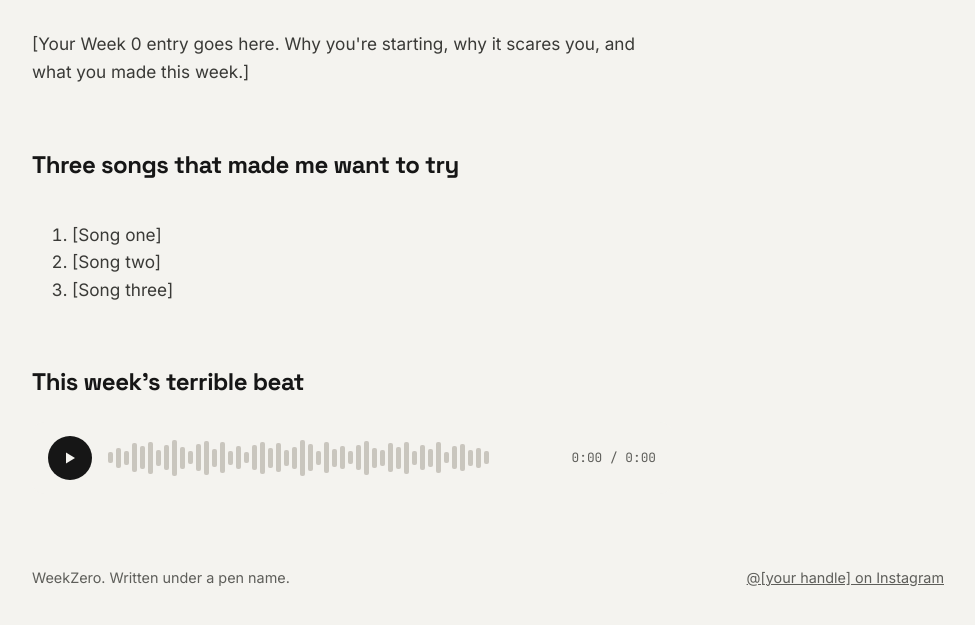
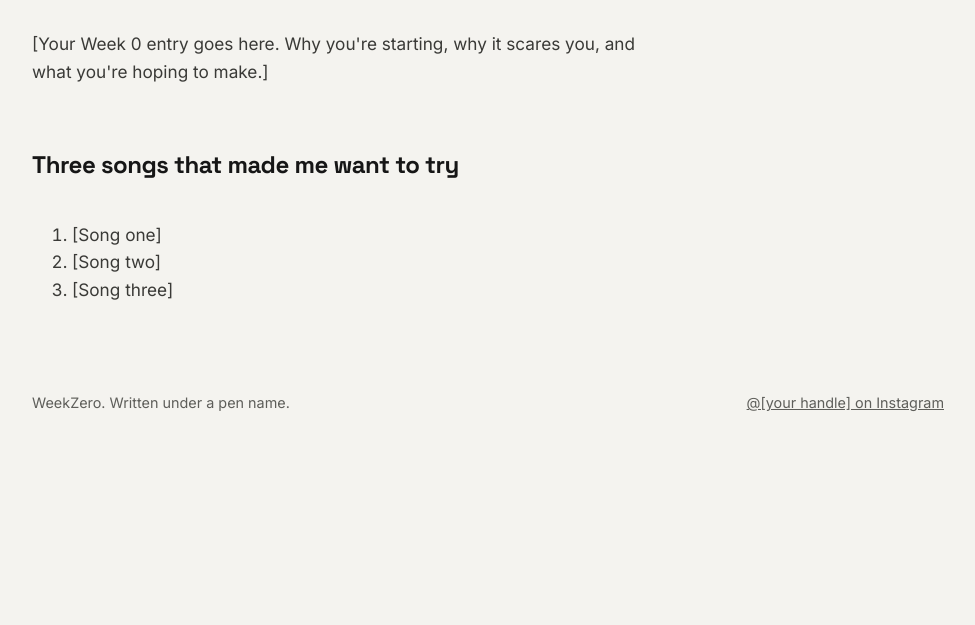
Before and after one commit to week-zer0/week-zer0.github.io, a plain HTML site: page posts/week-00.html in a window 1280 px wide. Shown: the part 275-900 px from the top of the page, without its empty margins (152-1127 px from the left). After the commit the page ends 800 px from the top, so only its background shows below. Drawn offline with Linux system fonts and the light colour scheme.

Commit message:
Remove signup and player for now

```diff
--- a/posts/week-00.html
+++ b/posts/week-00.html
@@ -18,19 +18,11 @@
 <article class="post">
 <div class="meta"><span class="pill">WEEK 00</span><span>SUNDAY 29 NOV 2026</span></div>
 <h1>Why I'm finally trying</h1>
-<p>[Your Week 0 entry goes here. Why you're starting, why it scares you, and what you made this week.]</p>
+<p>[Your Week 0 entry goes here. Why you're starting, why it scares you, and what you're hoping to make.]</p>
 <h2>Three songs that made me want to try</h2>
 <ol><li>[Song one]</li><li>[Song two]</li><li>[Song three]</li></ol>
-<h2>This week's terrible beat</h2>
-<div class="player">
-<button type="button" aria-label="Play week 0 clip"></button>
-<div class="wave" aria-hidden="true"></div>
-<span class="time">0:00 / 0:00</span>
-<audio preload="metadata" src="/audio/week-00.mp3"></audio>
-</div>
 </article>
 <footer class="site"><span>WeekZero. Written under a pen name.</span><a href="#">@[your handle] on Instagram</a></footer>
 </div>
-<script src="/player.js"></script>
 </body>
 </html>
```
Also changed, not shown: _player-snippet.html (added, +13 -0 lines).
